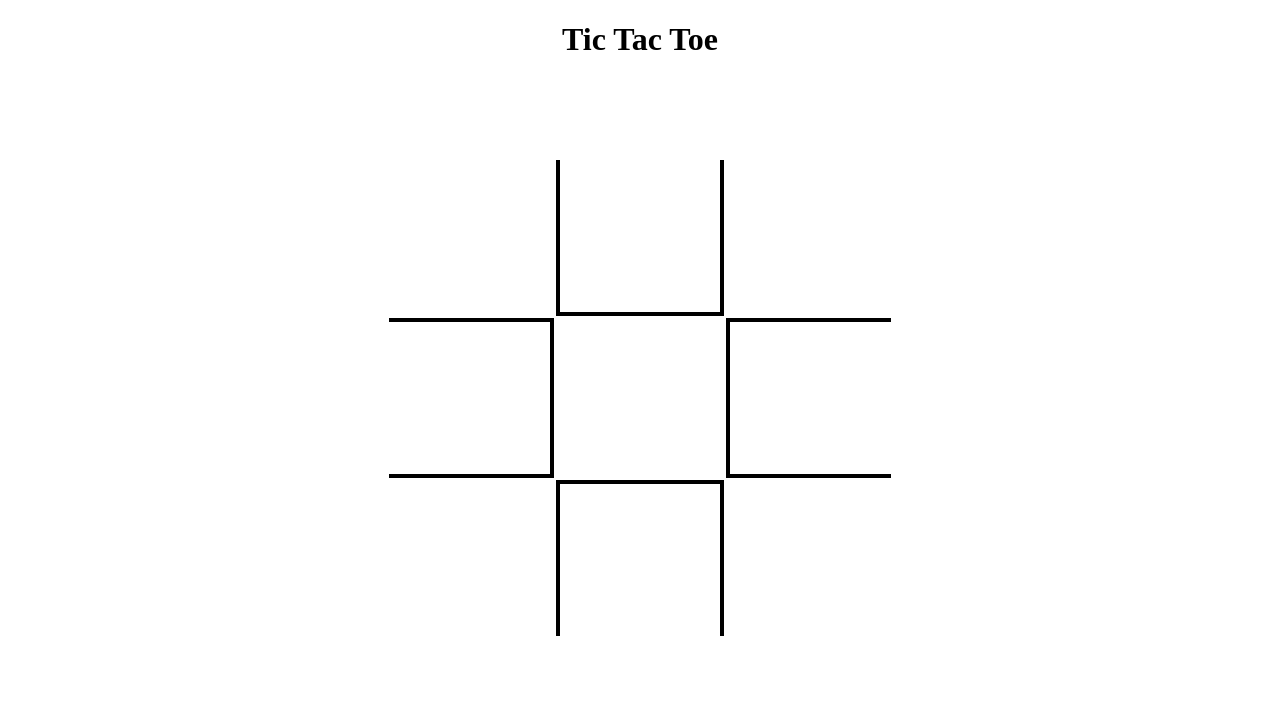
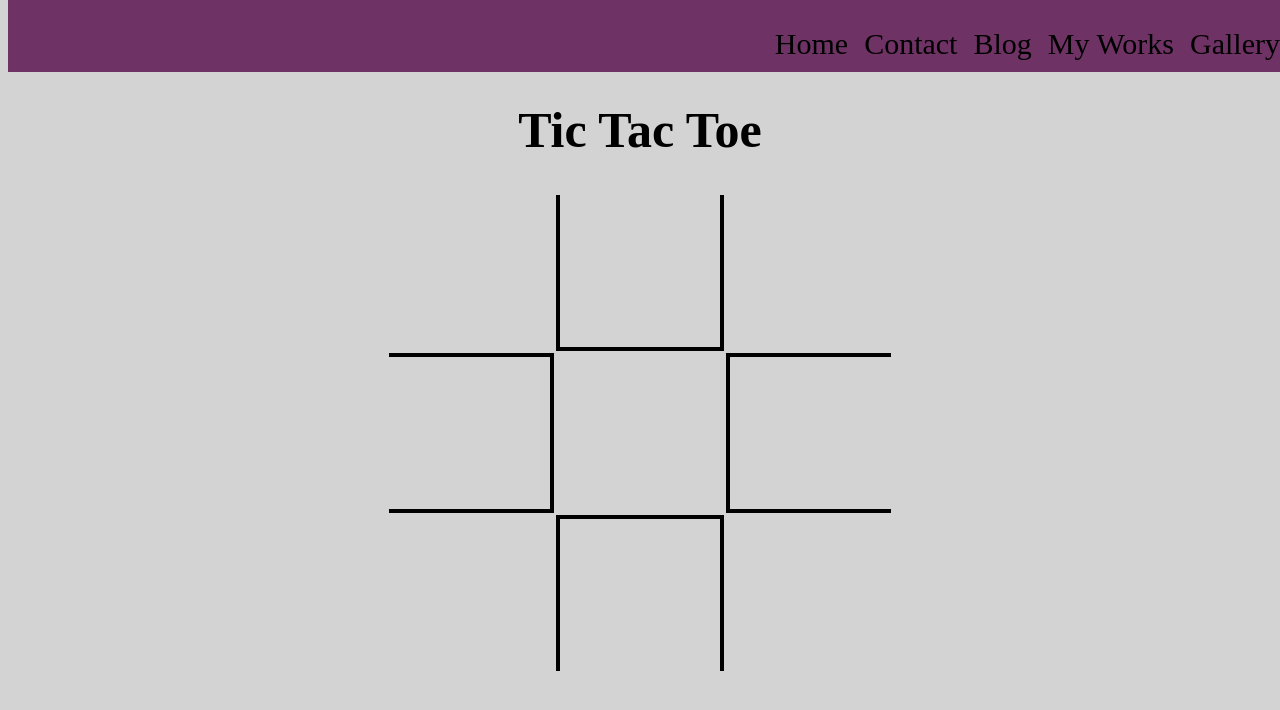
Before and after one commit to DagmawitG/MyCv, a plain HTML site: page question2.html in a window 1280 px wide. Drawn offline with Linux system fonts and the light colour scheme.

Commit message:
MyCv Assignment4-question2 using CSS

```diff
--- a/assets/css/question2.css
+++ b/assets/css/question2.css
@@ -1,10 +1,39 @@
-h1{
+body{
+    background-color:lightgray;
+
+}
+header{
+    background-color: rgba(110, 50, 100, 1.6);
+    position: fixed;
+   width:100%;
+   top:0;
+}
+nav>ul>li{
+    display:inline-block;
+    padding:6px 3px;
+    font-size:30px;
+    margin:5px;
+    float: right;
+}
+nav>ul>li>a{
+    text-decoration:none;
+    color:black ;
+}
+nav>ul>li:hover{
+    background-color:#ffffff;
+
+
+}
+.h1{
     text-align: center;
+    font-size: 25px;
+    font-weight: bold;
+    margin-top:8%;
 }
 table{
   margin-left: 30%;
   margin-right: 30%;
- margin-top: 100px;
+ margin-top:20px;
 
 }
 td{
--- a/question2.html
+++ b/question2.html
@@ -4,11 +4,26 @@
     <meta charset="UTF-8">
     <meta name="viewport" content="width=device-width, initial-scale=1.0">
     <title>TicTacToe</title>
-    <link rel="stylesheet" href="./assets/css/question2.css"
+    <link rel="stylesheet" href="./assets/css/question2.css">
 </head>
 <body>
-    <h1>Tic Tac Toe</h1>
+    <header>
+        <nav>
+            <ul>
+
+                <li><a href="gallery2.html">Gallery</a></li>
+                <li><a href="myworks.html">My Works</a></li>
+               <li> <a href="blog.html">Blog</a></li>
+               <li><a href="contact.html">Contact</a></li>
+               <li> <a href="index.html">Home</a></li>
+            </ul>
+        </nav>
+    </header>
+    <div class="h1">
+    <h1 >Tic Tac Toe</h1>
+</div>
     <table>
+
         <tr>
             <td>
 
```
